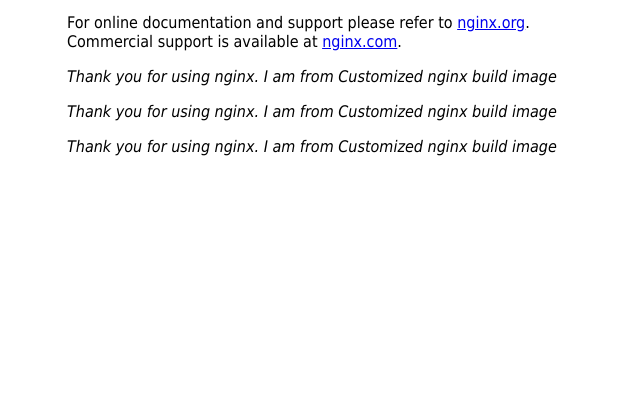
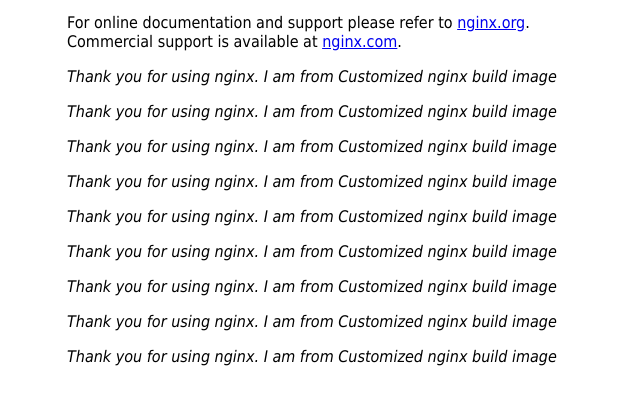
Before and after one commit to Rambabulinux/Project3, a plain HTML site: page index.html in a window 1280 px wide. Shown: the part 122-526 px from the top of the page, without its empty margins (293-933 px from the left). Drawn offline with Linux system fonts and the light colour scheme.

Commit message:
Second Commit

```diff
--- a/index.html
+++ b/index.html
@@ -21,5 +21,11 @@
 <p><em>Thank you for using nginx. I am from Customized nginx build image</em></p>
 <p><em>Thank you for using nginx. I am from Customized nginx build image</em></p>
 <p><em>Thank you for using nginx. I am from Customized nginx build image</em></p>
+<p><em>Thank you for using nginx. I am from Customized nginx build image</em></p>
+<p><em>Thank you for using nginx. I am from Customized nginx build image</em></p>
+<p><em>Thank you for using nginx. I am from Customized nginx build image</em></p>
+<p><em>Thank you for using nginx. I am from Customized nginx build image</em></p>
+<p><em>Thank you for using nginx. I am from Customized nginx build image</em></p>
+<p><em>Thank you for using nginx. I am from Customized nginx build image</em></p>
 </body>
 </html>
```
